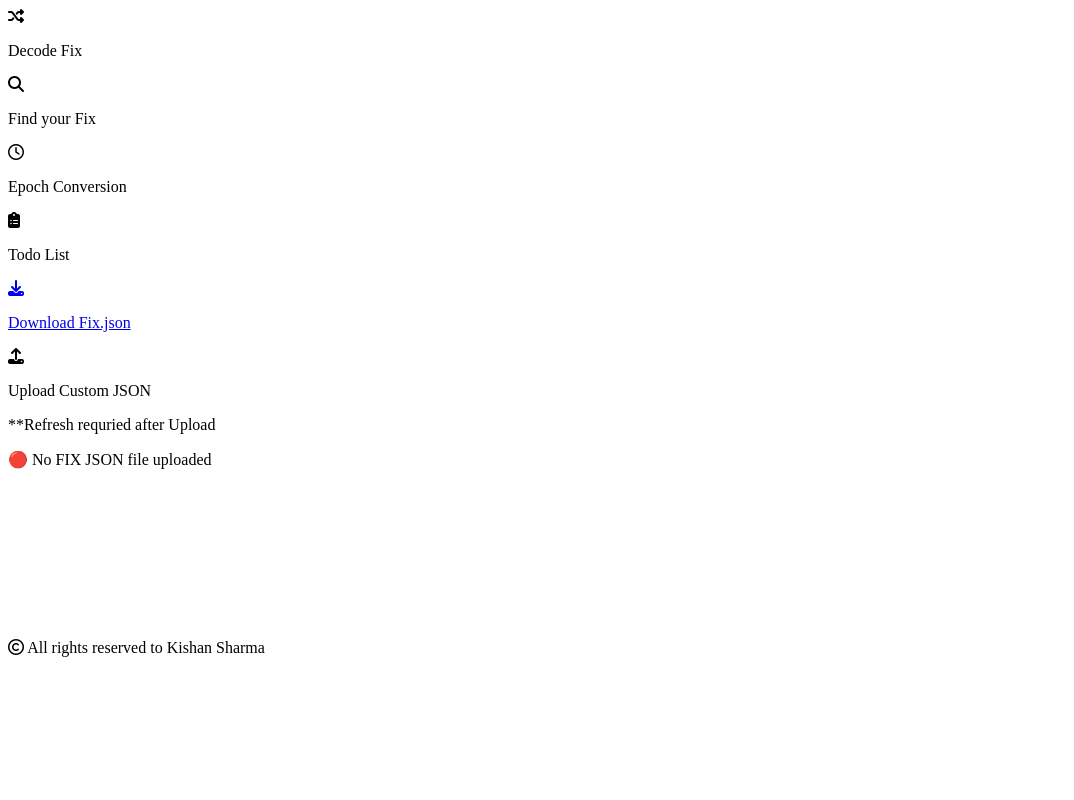
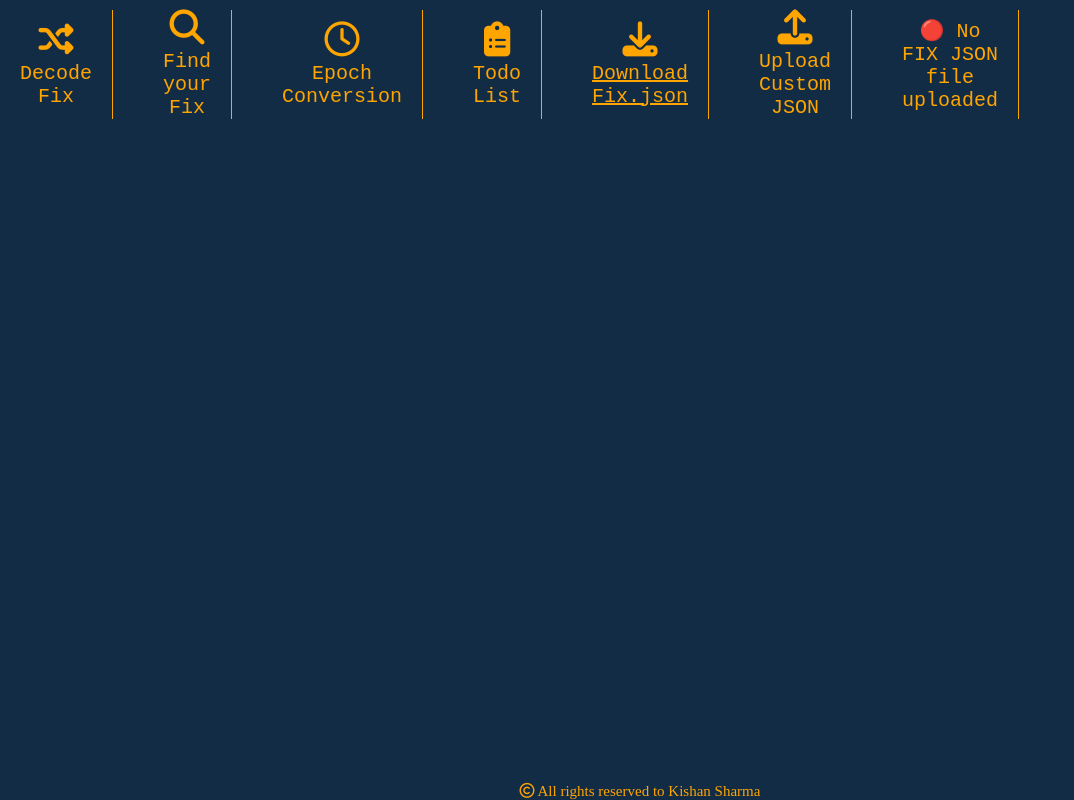
Before and after one commit to kishansharma2003/FixTagX, a plain HTML site: page index.html in a window 1280 px wide. Shown: the whole page, without its empty margins (0-1074 px from the left). Drawn offline with Linux system fonts and the light colour scheme; the site is published under a folder, as on GitHub Pages, so addresses that start at the root find nothing.

Commit message:
Update index.html

```diff
--- a/index.html
+++ b/index.html
@@ -9,7 +9,7 @@
     <link rel="stylesheet" href="https://cdnjs.cloudflare.com/ajax/libs/font-awesome/6.5.1/css/all.min.css">
 
     <title>Index Page</title>
-    <link rel="stylesheet" href="/customFix.css">
+    <link rel="stylesheet" href="customFix.css">
     <script src="customFix.js" defer></script>
 </head>
 
@@ -18,28 +18,28 @@
 
         <div class="A">
             <section id="Fix_Convertor">
-                <i class="fa-solid fa-shuffle" onclick="updateIframe('/InnerHtml/DecodeFix.html')"></i>
+                <i class="fa-solid fa-shuffle" onclick="updateIframe('DecodeFix.html')"></i>
                 <p>Decode Fix</p>
             </section>
 
             <section id="Find_Fix">
-                <i class="fa-solid fa-magnifying-glass" onclick="updateIframe('/InnerHtml/Find_your_fix.html')"></i>
+                <i class="fa-solid fa-magnifying-glass" onclick="updateIframe('Find_your_fix.html')"></i>
                 <p>Find your Fix </p>
             </section>
 
             <section id="Epoch_Conversion">
-                <i class="fa-regular fa-clock" onclick="updateIframe('/InnerHtml/Epoch_Convertor.html')"></i>
+                <i class="fa-regular fa-clock" onclick="updateIframe('Epoch_Convertor.html')"></i>
                 <p>Epoch Conversion </p>
             </section>
 
             <section id="Todo">
-                <i class="fa-solid fa-clipboard-list" onclick="updateIframe('/InnerHtml/toDoList.html')"></i>
+                <i class="fa-solid fa-clipboard-list" onclick="updateIframe('toDoList.html')"></i>
                 <p>Todo List</p>
             </section>
 
 
             <section id="download">
-                <a href="/InnerHtml/fixTag.json" download>
+                <a href="fixTag.json" download>
                     <i class="fa-solid fa-download"></i>
                     <p>Download Fix.json</p>
                 </a>
@@ -71,4 +71,5 @@
 
 </body>
 
+
 </html>
```
